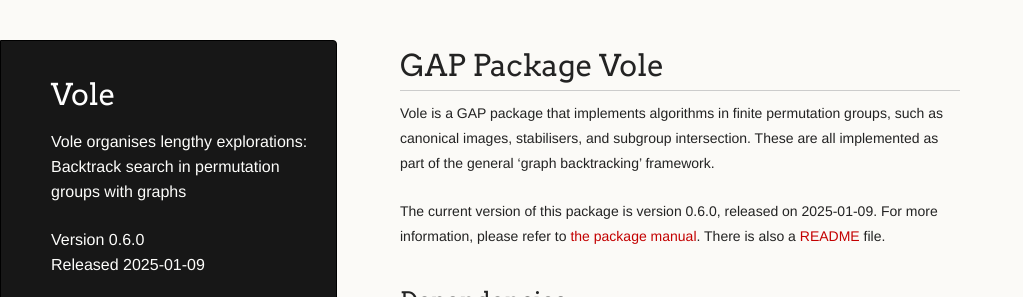
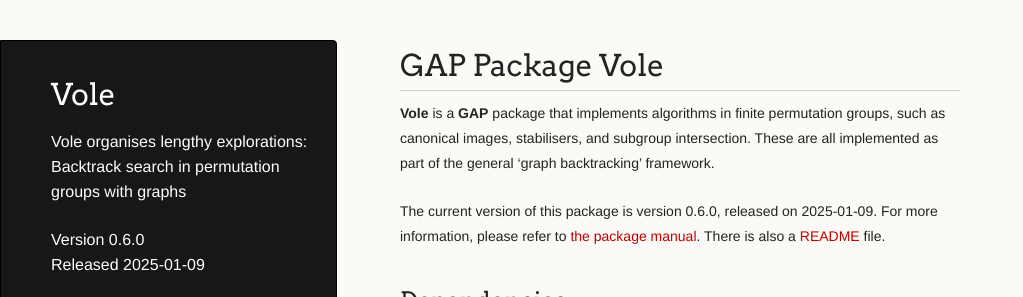
Before and after one commit to peal/vole, a Jekyll site: the page built from index.md, in a window 1280 px wide. Shown: the top 297 px of the page, without its empty margins (0-1023 px from the left). Built offline with Jekyll 4.4.1, drawn with Linux system fonts in a browser that asks for light colours; comment, search, counter and statistics services are not loaded; our own code applies the rules of GitHub Pages for plain Markdown files.

```diff
--- a/_data/package.yml
+++ b/_data/package.yml
@@ -50,7 +50,7 @@ suggested-pkgs:
       url: "https://gap-packages.github.io/ferret/"
     - name: "QuickCheck"
       version: ">= 0.1"
-      url: "https://github.com/ChrisJefferson/QuickCheck"
+      url: "https://gap-packages.github.io/quickcheck"
     - name: "OrbitalGraphs"
       version: ">= 0.1"
       url: "https://gap-packages.github.io/OrbitalGraphs"
@@ -65,9 +65,9 @@ downloads:
 
 abstract: |
 
-    <B>Vole</B> is a <B>GAP</B> package that implements algorithms in
-    finite permutation groups, such as canonical images, stabilisers, and
-    subgroup intersection. These are all implemented as part of the general
+    <Strong>Vole</Strong> is a <Strong>GAP</Strong> package that implements
+    algorithms in finite permutation groups, such as canonical images, stabilisers,
+    and subgroup intersection. These are all implemented as part of the general
     'graph backtracking' framework.
 
 status: dev
```
Also changed, not shown: 1 other file.
